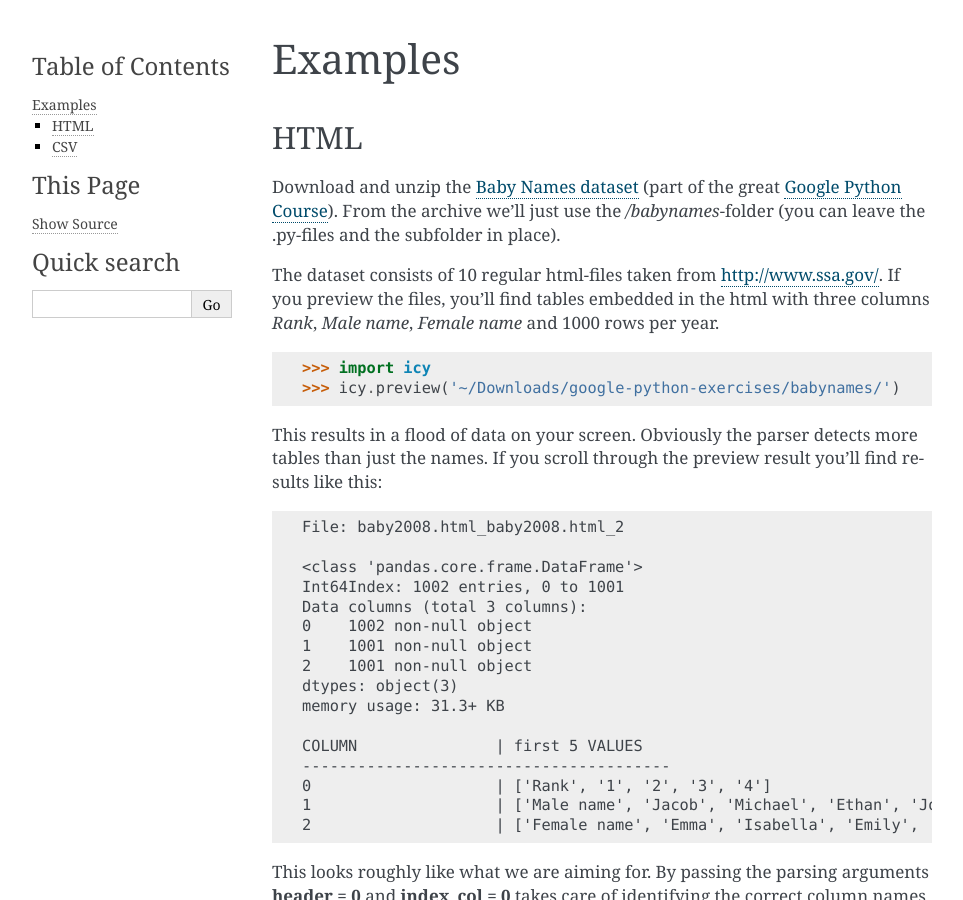
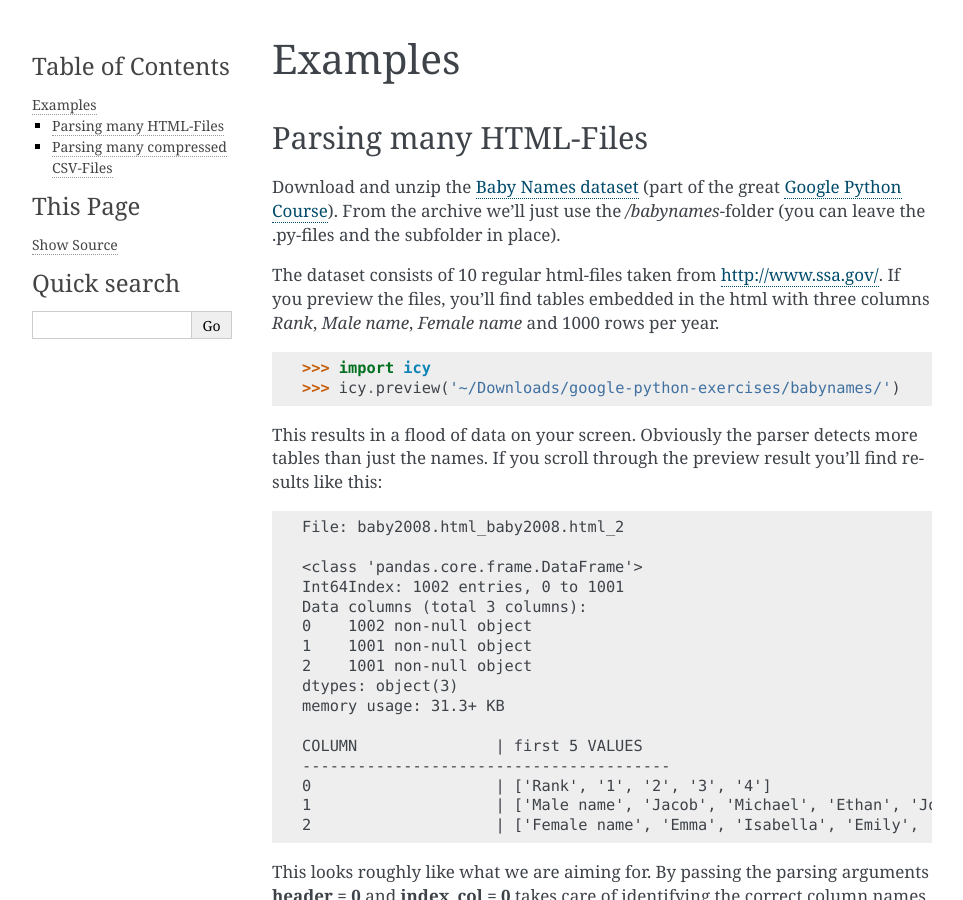
Before and after one commit to jorahn/icy, a Sphinx documentation site: the page built from doc/examples.rst, in a window 1280 px wide and 900 px high. Shown: the whole window, without its empty margins (148-1111 px from the left). Built offline with Sphinx 7.4.7, drawn with Linux system fonts in a browser that asks for light colours; some of the changed text lies outside the part shown.

Commit message:
docs example headings

```diff
--- a/doc/examples.rst
+++ b/doc/examples.rst
@@ -1,8 +1,8 @@
 Examples
 ========
 
-HTML
-----
+Parsing many HTML-Files
+-----------------------
 Download and unzip the `Baby Names dataset
 <https://developers.google.com/edu/python/google-python-exercises.zip>`_ (part of the great
 `Google Python Course
@@ -80,8 +80,8 @@ Now run the whole thing:
 **Note:** We used the 'default'-key to apply the parsing arguments to every file. For more heterogenous data, you can specify different parsing arguments by using the filename (e.g. 'baby1990.html') as a key. If you specify 'default' and specifig arguments, the 'default' is still applied to all files but the specific arguments override the 'default'.
 
 
-CSV
----
+Parsing many compressed CSV-Files
+---------------------------------
 Download the `Lahman Baseball dataset
 <http://seanlahman.com/files/database/lahman-csv_2015-01-24.zip>`_ (from Sean Lahman's `extensive Baseball resources
 <http://www.seanlahman.com/baseball-archive/statistics/>`_) and the `Catapillar Tube Pricing dataset
```
Also changed, not shown: 8 other files.
